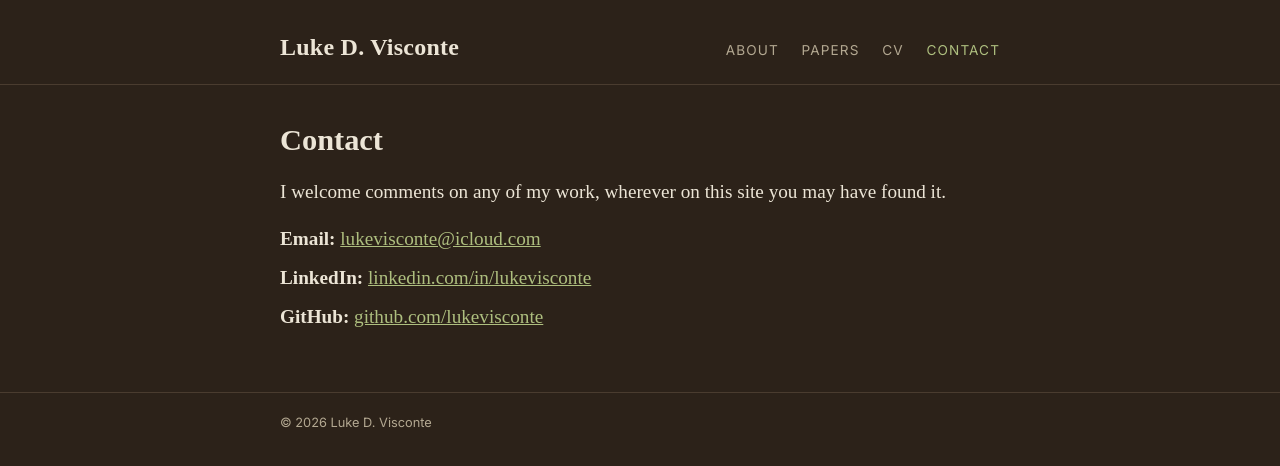
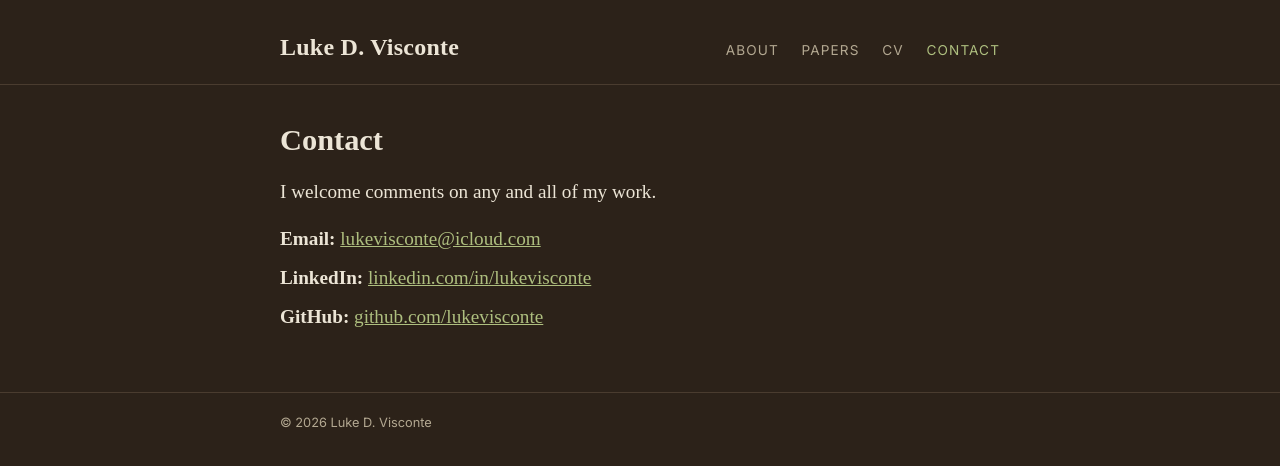
Before and after one commit to lukevisconte/survey-coursework_notes, a plain HTML site: page docs/contact.html in a window 1280 px wide. Drawn offline with Linux system fonts and the light colour scheme.

Commit message:
Update notes
Co-Authored-By: Claude Opus 5.5 <noreply@anthropic.com>

```diff
--- a/docs/contact.html
+++ b/docs/contact.html
@@ -27,7 +27,7 @@
 
   <main class="wrap">
     <h1>Contact</h1>
-    <p>I welcome comments on any of my work, wherever on this site you may have found it.</p>
+    <p>I welcome comments on any and all of my work.</p>
 
     <!-- EDIT: replace the placeholder addresses; delete any line you don't want -->
     <ul class="plain">
```
